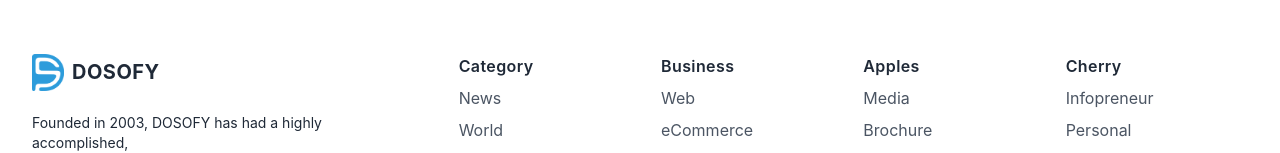
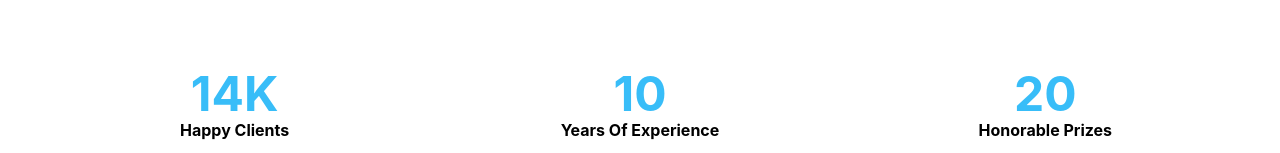
Before and after one commit to atiq100/service-review-client, a React (Create React App) app: page / in a window 1280 px wide. Shown: the part 634-787 px from the top of the page. Built offline with nearby package versions, Linux system fonts and the light colour scheme.

Commit message:
stat added

```diff
--- a/src/Pages/Home/Home/Home.js
+++ b/src/Pages/Home/Home/Home.js
@@ -1,12 +1,14 @@
 import React from 'react';
 import Banner from '../Banner/Banner';
 import Hero from '../Hero/Hero';
+import Statistic from '../Statistic/Statistic';
 
 const Home = () => {
     return (
         <div>
             <Hero></Hero>
             <Banner></Banner>
+            <Statistic></Statistic>
         </div>
     );
 };
--- /dev/null
+++ b/src/Pages/Home/Statistic/Statistic.js
@@ -0,0 +1,24 @@
+import React from "react";
+
+const Statistic = () => {
+  return (
+    <div class="px-4 py-16 mx-auto sm:max-w-xl md:max-w-full lg:max-w-screen-xl md:px-24 lg:px-8 lg:py-20 bg-white rounded-sm shadow-md">
+      <div class="grid row-gap-8 sm:grid-cols-3">
+        <div class="text-center">
+          <h6 class="text-5xl font-bold text-sky-400">14K</h6>
+          <p class="font-bold">Happy Clients</p>
+        </div>
+        <div class="text-center">
+          <h6 class="text-5xl font-bold text-sky-400">10</h6>
+          <p class="font-bold">Years Of Experience</p>
+        </div>
+        <div class="text-center">
+          <h6 class="text-5xl font-bold text-sky-400">20</h6>
+          <p class="font-bold">Honorable Prizes</p>
+        </div>
+      </div>
+    </div>
+  );
+};
+
+export default Statistic;
```
